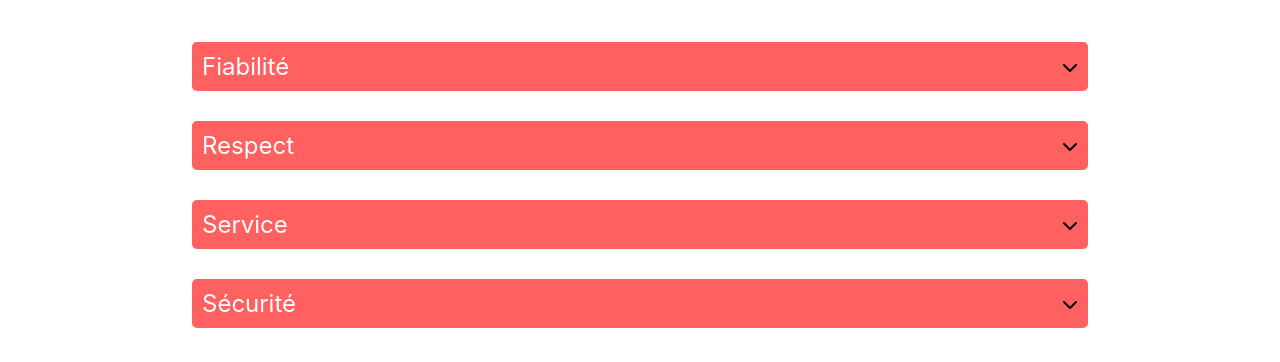
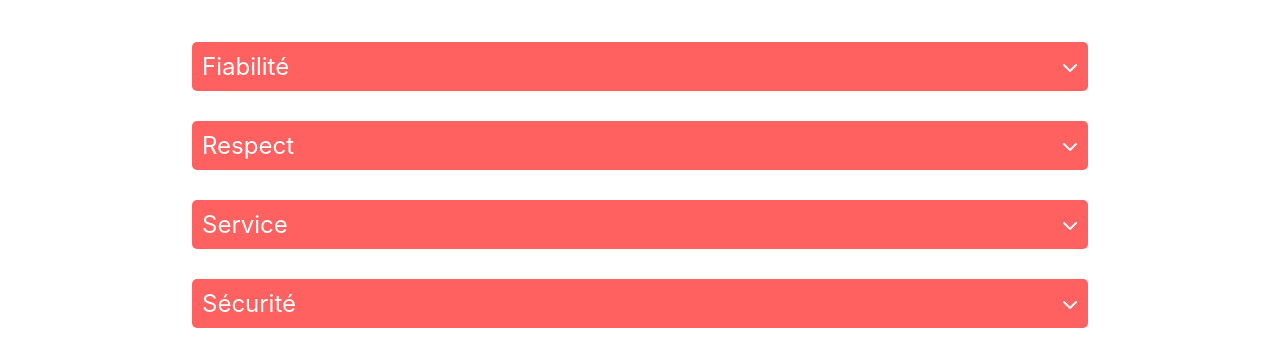
Before and after one commit to multumInParvo/OCP8_kasa_react, a React (Create React App) app: page /About in a window 1280 px wide. Shown: the part 379-741 px from the top of the page. Built offline with nearby package versions, Linux system fonts and the light colour scheme.

Commit message:
corrected chevron icon to be displayed

```diff
--- a/src/components/Collapse.js
+++ b/src/components/Collapse.js
@@ -14,7 +14,7 @@
       <div className="collapse-header" onClick={toggleCollapse}>
         <div className="collapse-title">{title}</div>
         <div className={`collapse-icon ${isOpen ? 'open' : ''}`}>
-          <i className="fas fa-chevron-down"></i>
+        <i class="fa-solid fa-chevron-down"></i>
         </div>
       </div>
       <div className={`collapse-content ${isOpen ? 'show' : ''}`}>
--- a/src/styles/Collapse.css
+++ b/src/styles/Collapse.css
@@ -23,6 +23,10 @@
     transition: transform 0.3s ease;
   }
 
+  .fa-chevron-down {
+    color: #FFFFFF;
+  }
+
   .collapse-icon.open {
     transform: rotate(180deg);
   }
```
